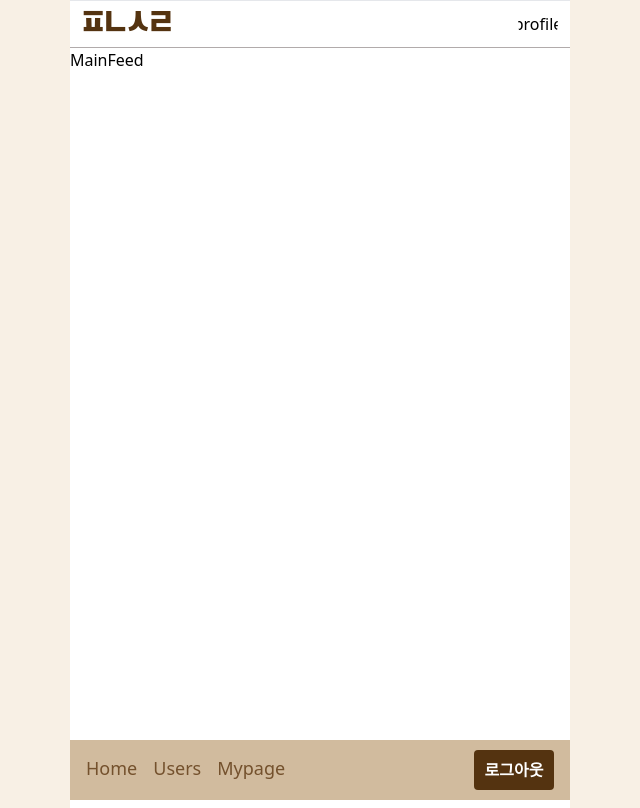
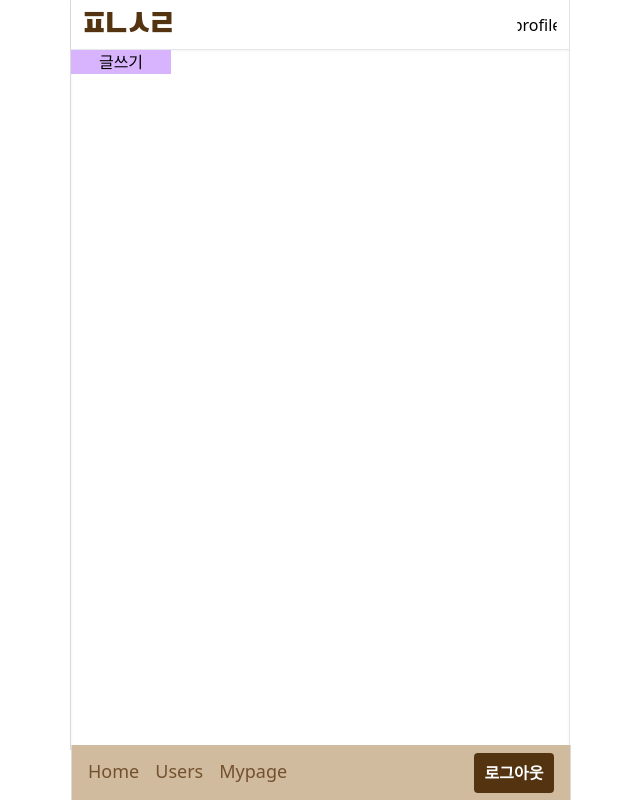
Before and after one commit to wooohyerim/pyeongnaengsarang, a React (Vite) app: page /main in a window 1280 px wide. Shown: the whole page, without its empty margins (320-960 px from the left). Built offline with nearby package versions, Linux system fonts and the light colour scheme; no server answers.

Commit message:
ADD : post ui

```diff
--- a/src/components/Header.tsx
+++ b/src/components/Header.tsx
@@ -9,7 +9,7 @@ const Header: React.FC = () => {
   const photoURL = user?.photoURL;
 
   return (
-    <header className="flex items-center justify-between w-full h-12 p-3  border-x-0 border border-b-[#B1ABAB]">
+    <header className=" flex items-center justify-between w-[498px] h-[50px] bg-white p-3 border border-s-[#dadada] border-x-0 border-t-0 shadow-sm">
       <h1
         onClick={() => navigate("/main")}
         className="font-BlackHanSans text-[28px] text-[#543310] cursor-pointer"
--- a/src/components/NavBar.tsx
+++ b/src/components/NavBar.tsx
@@ -23,7 +23,7 @@ const NavBar: React.FC<NavBarProps> = ({ onClickLogout }) => {
   ];
 
   return (
-    <nav className="fixed bottom-0 flex items-center justify-between w-[500px] h-[60px] px-4 bg-[#D1BB9E] ">
+    <nav className="fixed bottom-0  flex items-center justify-between w-[500px] h-[55px] px-4 bg-[#D1BB9E] border border-x-[#dadada] border-y-0">
       <ul className="flex gap-4 py-2 ">
         {NAVIGATE_LIST.map((item) => {
           return (
--- a/src/components/layout/MainLayout.tsx
+++ b/src/components/layout/MainLayout.tsx
@@ -12,7 +12,6 @@ const MainLayout = ({ children }: { children: React.ReactNode }) => {
   const { setIsLogin, setUser } = useUserState();
   const navigate = useNavigate();
   const user = auth.currentUser;
-  // console.log(user);
 
   const { data } = useQuery({
     queryKey: ["users", user?.uid],
@@ -58,11 +57,10 @@ const MainLayout = ({ children }: { children: React.ReactNode }) => {
   };
 
   return (
-    <div className="relative bg-[#F8F0E5]">
-      <section className="w-[500px] mx-auto my-0 bg-white">
+    <div className="">
+      <section className=" w-[500px] mx-auto my-0 bg-white border border-s-[#dadada] border-y-0  shadow-inner">
         <Header />
         <NavBar onClickLogout={onClickLogout} />
-
         {children}
       </section>
     </div>
--- a/src/pages/MainFeed.tsx
+++ b/src/pages/MainFeed.tsx
@@ -1,9 +1,23 @@
+import Button from "@/components/common/Button";
+
 import MainLayout from "@/components/layout/MainLayout";
+import { useNavigate } from "react-router-dom";
 
 const MainFeed = () => {
+  const navigate = useNavigate();
   return (
     <MainLayout>
-      <div className="w-full min-h-[760px]">MainFeed</div>
+      <div className="w-full min-h-[700px]">
+        <div>
+          {" "}
+          <Button
+            title="글쓰기"
+            type="button"
+            className="w-[100px] bg-purple-300"
+            onClick={() => navigate("/post")}
+          />
+        </div>
+      </div>
     </MainLayout>
   );
 };
--- a/src/pages/MyPage.tsx
+++ b/src/pages/MyPage.tsx
@@ -8,7 +8,6 @@ import MainLayout from "@/components/layout/MainLayout";
 import Button from "@/components/common/Button";
 import { UpdateUserValue } from "@/types";
 import { updateUser } from "@/api/user";
-import { useEffect } from "react";
 
 const MyPage = () => {
   const navigate = useNavigate();
@@ -75,7 +74,7 @@ const MyPage = () => {
 
   return (
     <MainLayout>
-      <section className=" w-full min-h-[760px] pt-4">
+      <section className=" w-full min-h-[700px] pt-4">
         <form
           onSubmit={handleSubmit(onUpdateProfile)}
           className="flex flex-col items-center justify-evenly gap-6 min-h-[600px]"
--- a/src/pages/Post.tsx
+++ b/src/pages/Post.tsx
@@ -1,7 +1,44 @@
-import React from "react";
+import { useNavigate } from "react-router-dom";
+import { FaImage } from "react-icons/fa6";
+import Button from "@/components/common/Button";
+import MainLayout from "@/components/layout/MainLayout";
 
 const Post = () => {
-  return <div>Post</div>;
+  const navigate = useNavigate();
+  return (
+    <MainLayout>
+      <div className="w-[500px] min-h-[720px] pt-5">
+        <form className="flex flex-col items-center gap-4 w-[450px] h-full my-0 mx-auto">
+          <div className="flex flex-col items-center justify-center w-full h-[250px] bg-[#eee] ">
+            <label className="text-center" htmlFor="profile">
+              <FaImage size={30} color="gray" />
+            </label>
+            <input type="file" id="profile" className="hidden" />
+          </div>
+
+          <div className="flex flex-col gap-2 w-full h-[60px]">
+            <label className="text-[12px] text-[#74512D]">제목</label>
+            <input
+              type="text"
+              className="h-full p-2 border outline-none rounded-xl"
+            />
+          </div>
+          <div className="flex flex-col gap-2 w-full h-[250px]">
+            <label className="text-[12px] text-[#74512D]">내용</label>
+            <textarea className="w-full h-full p-2 border outline-none rounded-xl"></textarea>
+          </div>
+          <div className="flex w-[400px] justify-between gap-8">
+            <Button title="작성하기" type="submit" />
+            <Button
+              onClick={() => navigate("/main")}
+              title="취소하기"
+              type="button"
+            />
+          </div>
+        </form>
+      </div>
+    </MainLayout>
+  );
 };
 
 export default Post;
--- a/src/pages/UserList.tsx
+++ b/src/pages/UserList.tsx
@@ -42,7 +42,7 @@ const UserList = () => {
 
   return (
     <MainLayout>
-      <div className="flex flex-wrap justify-between min-h-[760px] gap-4 py-3 px-8">
+      <div className="flex flex-wrap justify-between min-h-[700px] gap-4 py-3 px-8">
         {data && data.length > 0 ? (
           data.map((user) => (
             <div
```
